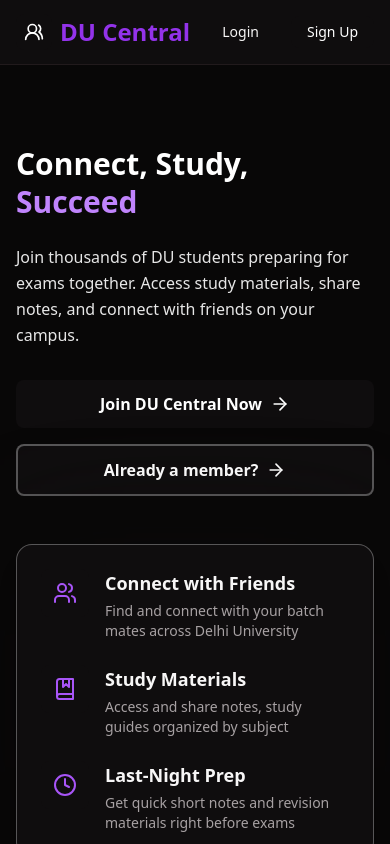
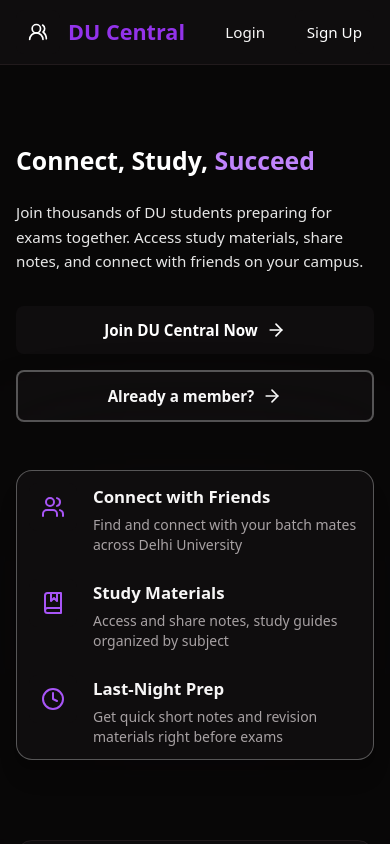
Before and after one commit to Jeevanmarana/DUCENTRAL, a React (Vite) app: page / in a window 390 px wide. Shown: the top 844 px of the page. Built offline with nearby package versions, Linux system fonts and the light colour scheme; no server answers.

Commit message:
Update index.css

```diff
--- a/src/index.css
+++ b/src/index.css
@@ -138,6 +138,34 @@ a {
 
 /* Force panels to use DU surface on mobile for stronger app-wide theme */
 @media (max-width: 767px) {
+	body {
+		font-size: 14px;
+		line-height: 1.4;
+	}
+	h1 { font-size: 1.8rem; }
+	h2 { font-size: 1.4rem; }
+	h3 { font-size: 1.2rem; }
+	h4, h5, h6 { font-size: 1rem; }
+
+	button, .btn, .px-6, .px-8, .py-3, .py-4 {
+		padding-top: 0.5rem !important;
+		padding-bottom: 0.5rem !important;
+		padding-left: 0.85rem !important;
+		padding-right: 0.85rem !important;
+		font-size: 0.95rem !important;
+	}
+
+	.text-base { font-size: 0.95rem !important; }
+	.text-lg { font-size: 1.05rem !important; }
+	.text-xl { font-size: 1.15rem !important; }
+	.text-2xl { font-size: 1.35rem !important; }
+	.text-3xl { font-size: 1.55rem !important; }
+
+	.rounded-2xl, .rounded-xl, .rounded-lg {
+		background-color: var(--du-surface) !important;
+		padding: 0.75rem !important;
+	}
+
 	.rounded-2xl, .rounded-xl, .rounded-lg {
 		background-color: var(--du-surface) !important;
 	}
```
